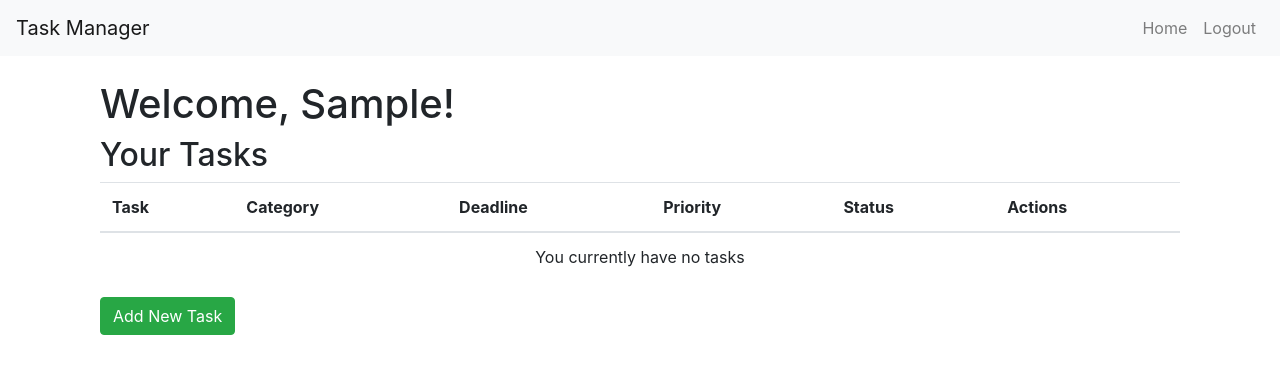
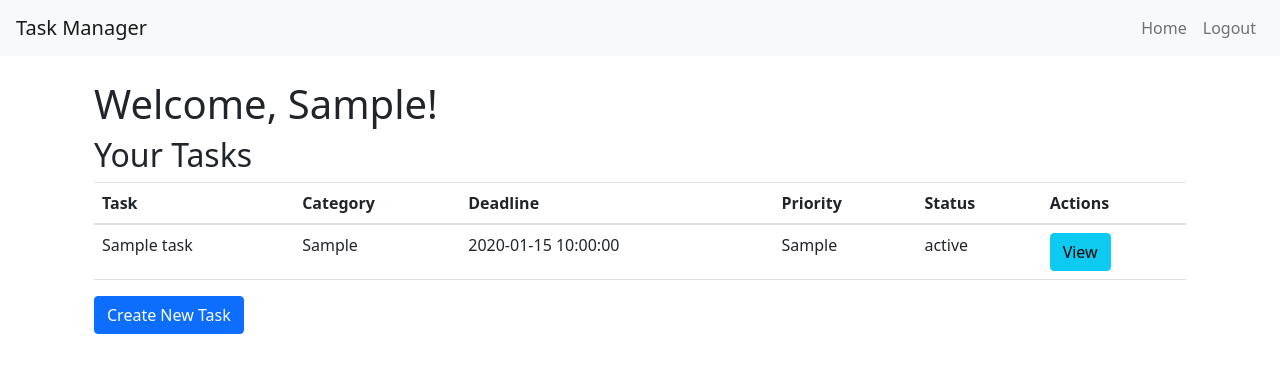
Before and after one commit to mygreentae/Task-Manager, a Flask app: page /dashboard in a window 1280 px wide. Shown: the top 374 px of the page. Run offline with Flask 3, Linux system fonts and the light colour scheme; a user stored in the database is signed in; tables that the repository leaves empty hold one stand-in row (values such as "Sample post"); some libraries are stand-ins or nearby versions.

Commit message:
added create tasks

```diff
--- a/app/forms.py
+++ b/app/forms.py
@@ -1,5 +1,5 @@
 from flask_wtf import FlaskForm
-from wtforms import StringField, PasswordField, SubmitField, TextAreaField, DateTimeField, SelectField, BooleanField
+from wtforms import StringField, PasswordField, SubmitField, SelectField, DateField
 from wtforms.validators import DataRequired, Length, Email
 
 class RegistrationForm(FlaskForm):
@@ -17,9 +17,10 @@ class LoginForm(FlaskForm):
     submit = SubmitField('Login')
 
 class TaskForm(FlaskForm):
+    # TODO:: Remove required later
     title = StringField('Task Title', validators=[DataRequired()])
-    description = TextAreaField('Description')
-    deadline = DateTimeField('Deadline')
-    priority = SelectField('Priority', choices=[('Low', 'Low'), ('Medium', 'Medium'), ('High', 'High')])
-    completed = BooleanField('Completed')
-    submit = SubmitField('Save Task')
+    category = StringField('Category', validators=[DataRequired()])
+    deadline = DateField('Deadline', format='%Y-%m-%d', validators=[DataRequired()])
+    priority = SelectField('Priority', choices=[('Low', 'Low'), ('Medium', 'Medium'), ('High', 'High')], validators=[DataRequired()])
+    status = SelectField('Status', choices=[('Not Started', 'Not Started'), ('In Progress', 'In Progress'), ('Completed', 'Completed')], validators=[DataRequired()])
+    notes = StringField('Notes', validators=[DataRequired()])
--- a/app/routes.py
+++ b/app/routes.py
@@ -12,7 +12,7 @@ main = Blueprint('main', __name__)
 # @login_required
 def home():
     if current_user.is_authenticated:
-        return redirect(url_for('dashboard.html'))
+        return redirect(url_for('main.dashboard'))
     return render_template('home.html')
 
 @main.route('/login', methods=['GET', 'POST'])
@@ -65,9 +65,15 @@ def register():
 @main.route('/dashboard')
 @login_required
 def dashboard():
-    #  tasks = Task.query.filter_by(user_id=current_user.id).all()
-    # return render_template('dashboard.html', tasks=tasks)
-    return render_template('dashboard.html')
+    form = TaskForm()  # Instantiate the form
+    tasks = Task.query.filter_by(user_id=current_user.id).all()  # Assuming tasks are related to the logged-in user
+    return render_template('dashboard.html', tasks=tasks, form=form)
+
+@main.route('/logout')
+@login_required
+def logout():
+    logout_user()
+    return redirect(url_for('main.login'))
 
 @main.route('/tasks')
 @login_required
@@ -75,14 +81,34 @@ def tasks():
     user_tasks = Task.query.filter_by(user_id=current_user.id).all()
     return render_template('tasks.html', tasks=user_tasks)
 
-@main.route('/create-task', methods=['GET', 'POST'])
+@main.route('/create_task', methods=['POST'])
 @login_required
 def create_task():
-    # task creation logic here
+    form = TaskForm()
+    if form.validate_on_submit():
+        new_task = Task(
+            title=form.title.data,
+            category=form.category.data,
+            deadline=form.deadline.data,
+            priority=form.priority.data,
+            status=form.status.data,
+            notes=form.notes.data,
+            user_id=current_user.id
+        )
+        db.session.add(new_task)
+        db.session.commit()
+        flash('Task created successfully!', 'success')
+        return redirect(url_for('main.dashboard'))
+    else:
+        flash('Error creating task. Please check the form and try again.', 'danger')
+    return redirect(url_for('main.dashboard'))
+
+@main.route('/edit_task', methods=['POST'])
+@login_required
+def edit_task():
     pass
 
-@main.route('/logout')
+@main.route('/delete_task', methods=['POST'])
 @login_required
-def logout():
-    logout_user()
-    return redirect(url_for('main.login'))
+def delete_task():
+    pass
--- /dev/null
+++ b/app/static/css/style.css
@@ -0,0 +1,5 @@
+.description-field {
+    width: 100%; /* Make the field take up the full width of its container */
+    height: 150px; /* Adjust the height as needed */
+    resize: vertical; /* Allows the user to resize the text area vertically */
+}
--- a/app/templates/base.html
+++ b/app/templates/base.html
@@ -6,10 +6,9 @@
     <meta charset="UTF-8">
     <meta name="viewport" content="width=device-width, initial-scale=1.0">
     <title>{% block title %}My Task Manager{% endblock %}</title>
-    <!-- Add your CSS files here -->
-    <link rel="stylesheet" href="{{ url_for('static', filename='styles.css') }}">
-    <!-- Add Bootstrap CSS for styling (optional) -->
+    <link rel="stylesheet" href="{{ url_for('static', filename='css/styles.css') }}">
     <link rel="stylesheet" href="https://stackpath.bootstrapcdn.com/bootstrap/4.5.2/css/bootstrap.min.css">
+    <link rel="stylesheet" href="https://cdn.jsdelivr.net/npm/bootstrap@5.1.3/dist/css/bootstrap.min.css">
 </head>
 <body>
     <nav class="navbar navbar-expand-lg navbar-light bg-light">
@@ -54,9 +53,10 @@
         {% block content %}{% endblock %}
     </div>
 
-    <!-- Add your JS files here -->
-    <script src="https://code.jquery.com/jquery-3.5.1.slim.min.js"></script>
-    <script src="https://cdn.jsdelivr.net/npm/@popperjs/core@2.5.4/dist/umd/popper.min.js"></script>
-    <script src="https://stackpath.bootstrapcdn.com/bootstrap/4.5.2/js/bootstrap.min.js"></script>
+    <script src="https://cdn.jsdelivr.net/npm/bootstrap@5.1.3/dist/js/bootstrap.bundle.min.js"></script>
+    <script src="https://code.jquery.com/jquery-3.6.0.min.js"></script>
+    <script src="https://cdn.jsdelivr.net/npm/@popperjs/core@2.9.3/dist/umd/popper.min.js"></script>
+    <script src="https://stackpath.bootstrapcdn.com/bootstrap/5.1.3/js/bootstrap.bundle.min.js"></script>
+
 </body>
 </html>
--- a/app/templates/dashboard.html
+++ b/app/templates/dashboard.html
@@ -29,10 +29,35 @@
                     <td>{{ task.priority }}</td>
                     <td>{{ task.status }}</td>
                     <td>
-                        <a href="{{ url_for('main.edit_task', task_id=task.id) }}" class="btn btn-primary">Edit</a>
-                        <a href="{{ url_for('main.delete_task', task_id=task.id) }}" class="btn btn-danger">Delete</a>
+                        <button type="button" class="btn btn-info" data-bs-toggle="modal" data-bs-target="#viewTaskModal{{ task.id }}">
+                            View
+                        </button>
                     </td>
                 </tr>
+
+                <!-- View Task Modal -->
+                <div class="modal fade" id="viewTaskModal{{ task.id }}" tabindex="-1" aria-labelledby="viewTaskModalLabel{{ task.id }}" aria-hidden="true">
+                    <div class="modal-dialog">
+                        <div class="modal-content">
+                            <div class="modal-header">
+                                <h5 class="modal-title" id="viewTaskModalLabel{{ task.id }}">Task Details: {{ task.title }}</h5>
+                                <button type="button" class="btn-close" data-bs-dismiss="modal" aria-label="Close"></button>
+                            </div>
+                            <div class="modal-body">
+                                <p><strong>Category:</strong> {{ task.category }}</p>
+                                <p><strong>Deadline:</strong> {{ task.deadline }}</p>
+                                <p><strong>Priority:</strong> {{ task.priority }}</p>
+                                <p><strong>Status:</strong> {{ task.status }}</p>
+                                <p><strong>Notes:</strong> {{ task.notes }}</p> <!-- Assuming you have notes field -->
+                            </div>
+                            <div class="modal-footer">
+                                <a href="{{ url_for('main.edit_task', task_id=task.id) }}" class="btn btn-primary">Edit</a>
+                                <a href="{{ url_for('main.delete_task', task_id=task.id) }}" class="btn btn-danger">Delete</a>
+                                <button type="button" class="btn btn-secondary" data-bs-dismiss="modal">Close</button>
+                            </div>
+                        </div>
+                    </div>
+                </div>
                 {% endfor %}
             {% else %}
                 <tr>
@@ -41,6 +66,55 @@
             {% endif %}
         </tbody>
     </table>
-    <a href="{{ url_for('main.create_task') }}" class="btn btn-success">Add New Task</a>
-</div>
+    <!-- <a href="{{ url_for('main.create_task') }}" class="btn btn-success">Add New Task</a> -->
+
+    <!-- Button to trigger modal -->
+    <button type="button" class="btn btn-primary" data-bs-toggle="modal" data-bs-target="#taskModal">
+        Create New Task
+    </button>
+
+    <!-- Modal Structure -->
+    <div class="modal fade" id="taskModal" tabindex="-1" aria-labelledby="taskModalLabel" aria-hidden="true">
+        <div class="modal-dialog">
+            <div class="modal-content">
+                <div class="modal-header">
+                    <h5 class="modal-title" id="taskModalLabel">Create New Task</h5>
+                    <button type="button" class="btn-close" data-bs-dismiss="modal" aria-label="Close"></button>
+                </div>
+                <div class="modal-body">
+                    <form id="createTaskForm" method="POST" action="{{ url_for('main.create_task') }}">
+                        {{ form.hidden_tag() }}
+                        <div class="mb-3">
+                            {{ form.title.label(class="form-label") }}
+                            {{ form.title(class="form-control") }}
+                        </div>
+                        <div class="mb-3">
+                            {{ form.category.label(class="form-label") }}
+                            {{ form.category(class="form-control") }}
+                        </div>
+                        <div class="mb-3">
+                            {{ form.deadline.label(class="form-label") }}
+                            {{ form.deadline(class="form-control") }}
+                        </div>
+                        <div class="mb-3">
+                            {{ form.priority.label(class="form-label") }}
+                            {{ form.priority(class="form-control") }}
+                        </div>
+                        <div class="mb-3">
+                            {{ form.status.label(class="form-label") }}
+                            {{ form.status(class="form-control") }}
+                        </div>
+                        <div class="mb-3">
+                            {{ form.notes.label(class="form-label") }}
+                            {{ form.notes(class="form-control ") }}
+                        </div>
+                    </form>
+                </div>
+                <div class="modal-footer">
+                    <button type="button" class="btn btn-secondary" data-bs-dismiss="modal">Close</button>
+                    <button type="submit" class="btn btn-primary" form="createTaskForm">Create Task</button>
+                </div>
+            </div>
+        </div>
+    </div>
 {% endblock %}
```
Also changed, not shown: app/models.py (+8 -3 lines).
